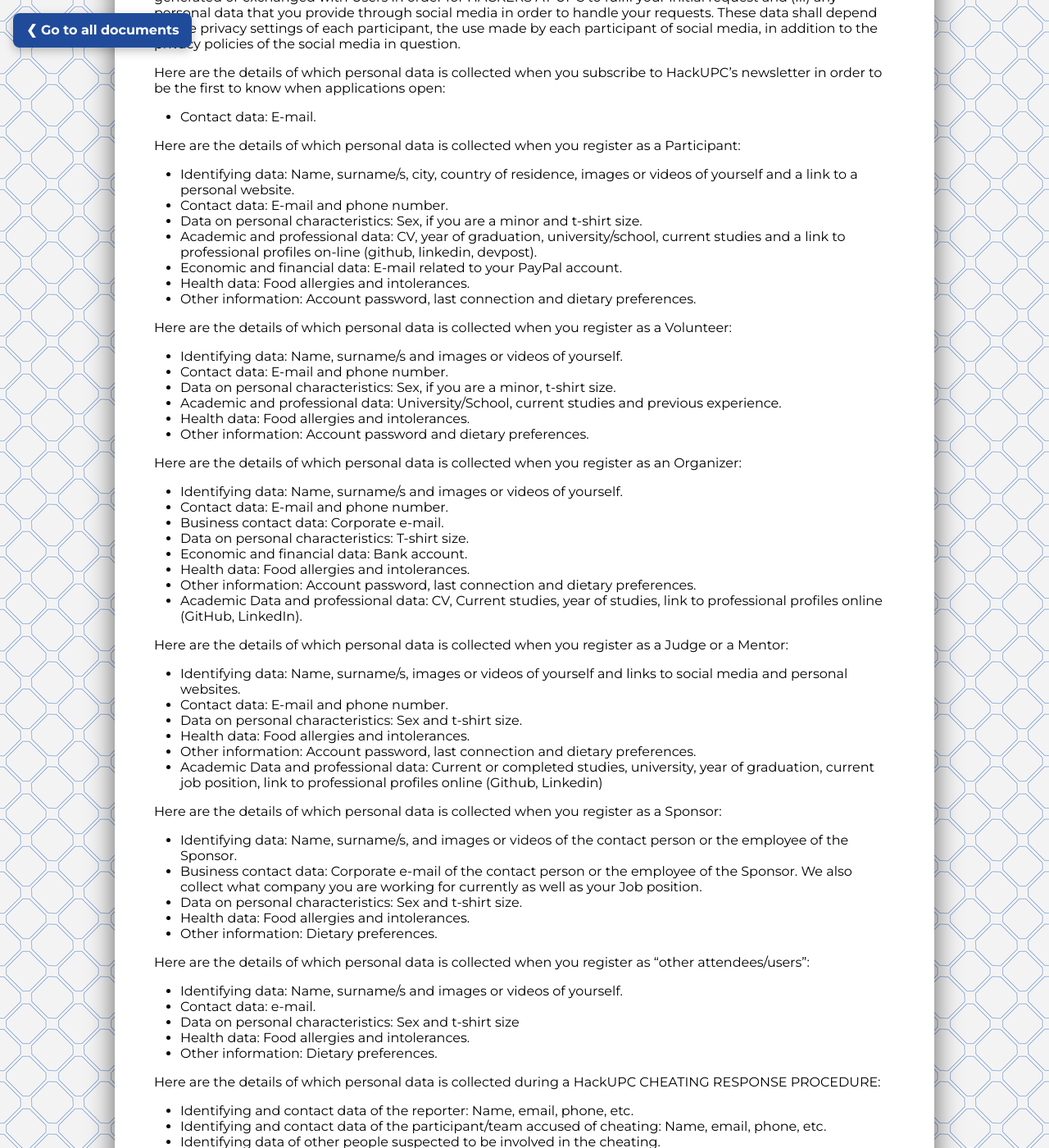
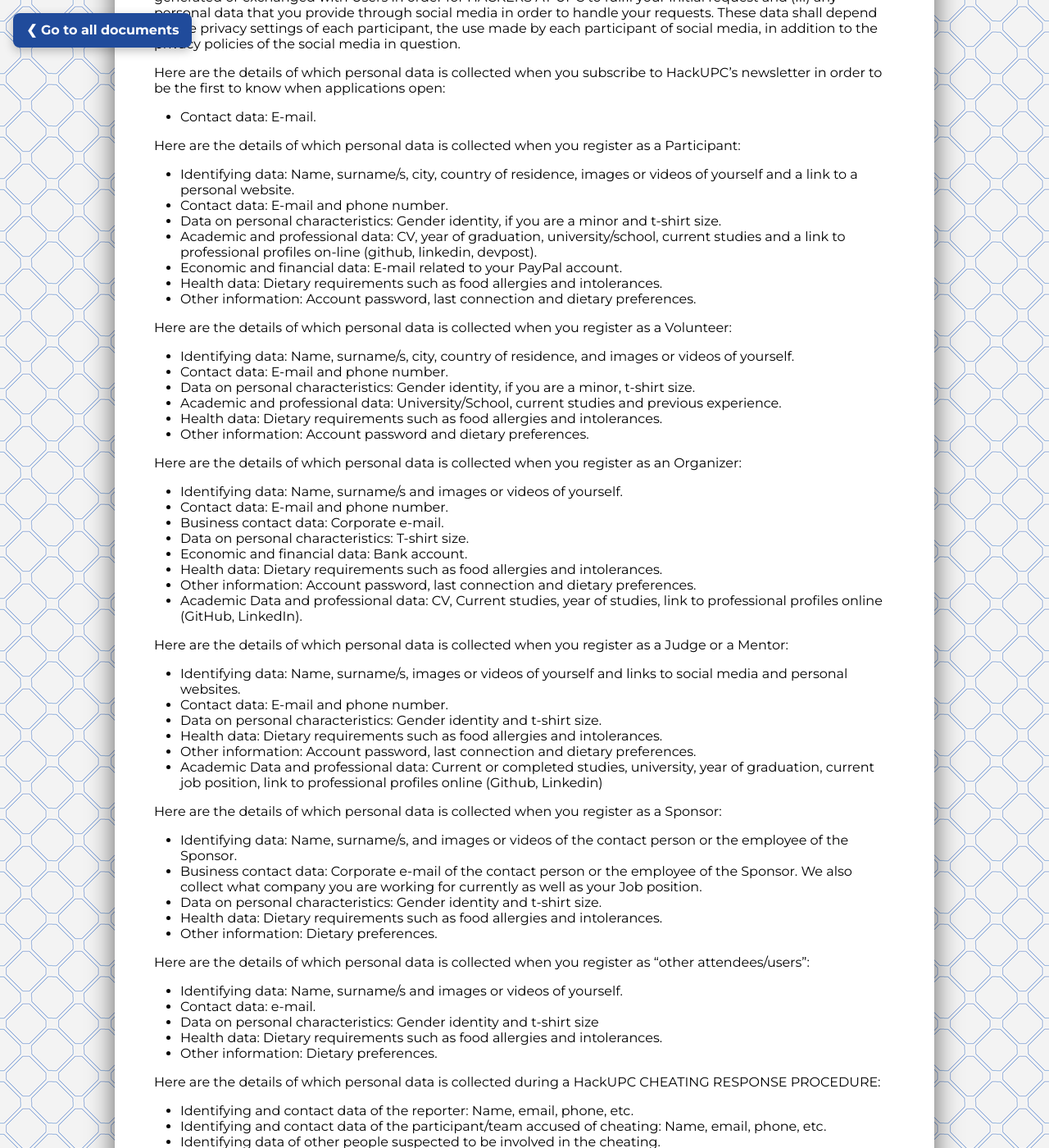
Before and after one commit to hackupc/legal-page, a Jekyll site: the page built from _documents/privacy_and_cookies.md, in a window 1280 px wide and 1400 px high, scrolled down 613 px. Shown: the whole window at 82% size. Built offline with Jekyll 4.4.1, drawn with Linux system fonts in a browser that asks for light colours; some of the changed text lies outside the part shown.

Commit message:
revisar data recollida a applications

```diff
--- a/_documents/privacy_and_cookies.md
+++ b/_documents/privacy_and_cookies.md
@@ -25,19 +25,19 @@
 
 - Identifying data: Name, surname/s, city, country of residence, images or videos of yourself and a link to a personal website.
 - Contact data: E-mail and phone number.
-- Data on personal characteristics: Sex, if you are a minor and t-shirt size.
+- Data on personal characteristics: Gender identity, if you are a minor and t-shirt size.
 - Academic and professional data: CV, year of graduation, university/school, current studies and a link to professional profiles on-line (github, linkedin, devpost).
 - Economic and financial data: E-mail related to your PayPal account.
-- Health data: Food allergies and intolerances.
+- Health data: Dietary requirements such as food allergies and intolerances.
 - Other information: Account password, last connection and dietary preferences.
 
 Here are the details of which personal data is collected when you register as a Volunteer:
 
-- Identifying data: Name, surname/s and images or videos of yourself.
+- Identifying data: Name, surname/s, city, country of residence, and images or videos of yourself.
 - Contact data: E-mail and phone number.
-- Data on personal characteristics: Sex, if you are a minor, t-shirt size.
+- Data on personal characteristics: Gender identity, if you are a minor, t-shirt size.
 - Academic and professional data: University/School, current studies and previous experience.
-- Health data: Food allergies and intolerances.
+- Health data: Dietary requirements such as food allergies and intolerances.
 - Other information: Account password and dietary preferences.
 
 Here are the details of which personal data is collected when you register as an Organizer:
@@ -47,7 +47,7 @@
 - Business contact data: Corporate e-mail.
 - Data on personal characteristics: T-shirt size.
 - Economic and financial data: Bank account.
-- Health data: Food allergies and intolerances.
+- Health data: Dietary requirements such as food allergies and intolerances.
 - Other information: Account password, last connection and dietary preferences.
 - Academic Data and professional data: CV, Current studies, year of studies, link to professional profiles online (GitHub, LinkedIn).
 
@@ -55,8 +55,8 @@
 
 - Identifying data: Name, surname/s, images or videos of yourself and links to social media and personal websites.
 - Contact data: E-mail and phone number.
-- Data on personal characteristics: Sex and t-shirt size.
-- Health data: Food allergies and intolerances.
+- Data on personal characteristics: Gender identity and t-shirt size.
+- Health data: Dietary requirements such as food allergies and intolerances.
 - Other information: Account password, last connection and dietary preferences.
 - Academic Data and professional data: Current or completed studies, university, year of graduation, current job position, link to professional profiles online (Github, Linkedin)
 
@@ -64,16 +64,16 @@
 
 - Identifying data: Name, surname/s, and images or videos of the contact person or the employee of the Sponsor.
 - Business contact data: Corporate e-mail of the contact person or the employee of the Sponsor. We also collect what company you are working for currently as well as your Job position.
-- Data on personal characteristics: Sex and t-shirt size.
-- Health data: Food allergies and intolerances.
+- Data on personal characteristics: Gender identity and t-shirt size.
+- Health data: Dietary requirements such as food allergies and intolerances.
 - Other information: Dietary preferences.
 
 Here are the details of which personal data is collected when you register as "other attendees/users":
 
 - Identifying data: Name, surname/s and images or videos of yourself.
 - Contact data: e-mail.
-- Data on personal characteristics: Sex and t-shirt size
-- Health data: Food allergies and intolerances.
+- Data on personal characteristics: Gender identity and t-shirt size
+- Health data: Dietary requirements such as food allergies and intolerances.
 - Other information: Dietary preferences.
 
 Here are the details of which personal data is collected during a HackUPC CHEATING RESPONSE PROCEDURE:
```
Also changed, not shown: other parts of _documents/privacy_and_cookies.md (+1 -1 lines), _documents/terms_and_conditions.md (+1 -1 lines).
